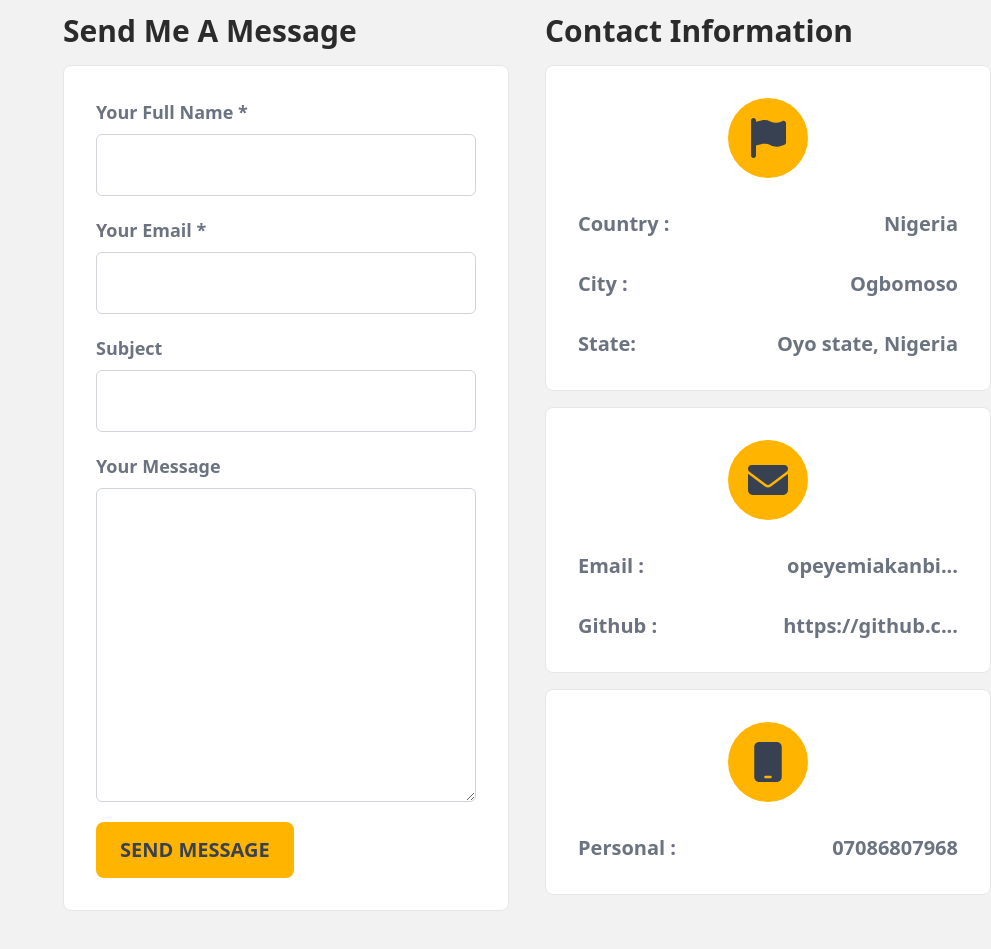
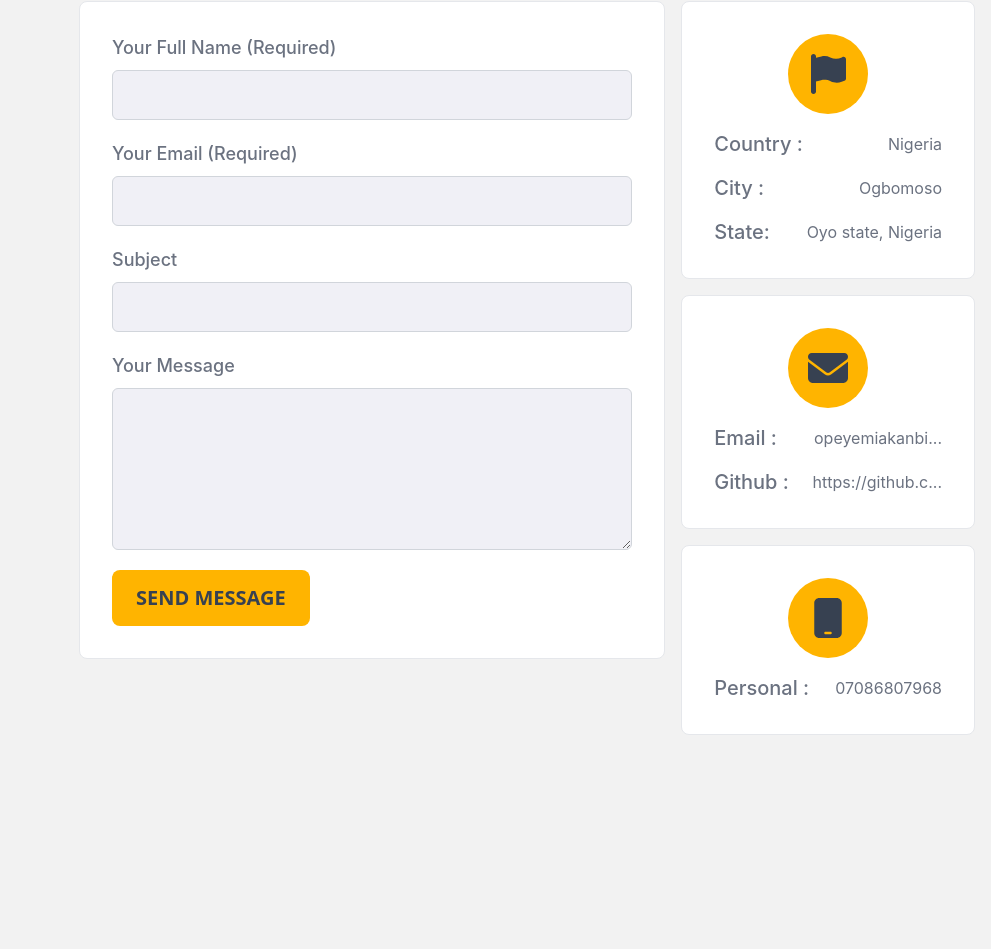
Before and after one commit to springboot20/my-portfolio, a React (Vite) app: page / in a window 1280 px wide. Shown: the part 2473-3422 px from the top of the page, without its empty margins (289-1280 px from the left). After the commit the page ends 3224 px from the top, so only its background shows below. Built offline with nearby package versions, Linux system fonts and the light colour scheme.

Commit message:
contact section modified

```diff
--- a/src/components/Contact.tsx
+++ b/src/components/Contact.tsx
@@ -1,71 +1,67 @@
-import { faEnvelope, faFlag, faMobile } from '@fortawesome/free-solid-svg-icons'
-import { FontAwesomeIcon } from '@fortawesome/react-fontawesome'
-import { truncate } from '../utils'
+import { faEnvelope, faFlag, faMobile } from "@fortawesome/free-solid-svg-icons";
+import { FontAwesomeIcon } from "@fortawesome/react-fontawesome";
+import { truncate } from "../utils";
 
 export const Contact = () => {
   return (
-    <section className="pt-20 pb-28 px-6 lg:px-0" id="contact">
-      <div className="mx-auto max-w-8xl grid grid-cols-1 md:grid-cols-2 gap-9">
+    <section className="p-4" id="contact">
+      <div className="flex gap-4">
         {/* contact form start */}
-        <div className="space-y-4 col-span-1">
-          <h1 className="text-port-black text-3xl font-bold capitalize">
+        <div className="space-y-4 max-w-3xl w-full">
+          <h1 className="text-port-black text-3xl font-inter font-bold capitalize">
             Send me a Message
           </h1>
           <form action="" className="rounded-lg bg-white p-8 border space-y-5">
             <div className="space-y-2">
               <label
                 htmlFor="full-name"
-                className="block text-lg font-semibold text-gray-500"
+                className="capitalize text-lg font-medium font-inter text-gray-500"
               >
-                Your Full Name *
+                your full name (required)
               </label>
               <input
                 type="text"
                 aria-label="full-name"
-                className="px-4 py-4 border border-gray-300 w-full block rounded-md focus:ring-1 focus:ring-port-yellow outline-port-yellow outline-1 text-xl font-medium text-gray-700"
+                className="w-full block px-3 py-2.5 border border-gray-300 bg-[#F0F0F6] rounded-md focus:ring-1 focus:ring-port-yellow outline-port-yellow outline-1 text-xl font-medium text-gray-700"
               />
             </div>
 
             <div className="space-y-2">
               <label
                 htmlFor="email"
-                className="block text-lg font-semibold text-gray-500"
+                className="capitalize text-lg font-medium font-inter text-gray-500"
               >
-                Your Email *
+                your email (required)
               </label>
               <input
                 type="email"
                 aria-label="email"
-                className="px-4 py-4 border border-gray-300 w-full block rounded-md focus:ring-1 focus:ring-port-yellow outline-port-yellow outline-1 text-xl font-medium text-gray-700"
+                className="w-full block px-3 py-2.5 border border-gray-300 bg-[#F0F0F6] rounded-md focus:ring-1 focus:ring-port-yellow outline-port-yellow outline-1 text-xl font-medium text-gray-700"
               />
             </div>
 
             <div className="space-y-2">
-              <label
-                htmlFor="subject"
-                className="block text-lg font-semibold text-gray-500"
-              >
+              <label htmlFor="subject" className="text-lg font-medium font-inter text-gray-500">
                 Subject
               </label>
               <input
                 type="text"
                 aria-label="subject"
-                className="px-4 py-4 border border-gray-300 w-full block rounded-md focus:ring-1 focus:ring-port-yellow outline-port-yellow outline-1 text-xl font-medium text-gray-700"
+                className="w-full block px-3 py-2.5 border border-gray-300 bg-[#F0F0F6] rounded-md focus:ring-1 focus:ring-port-yellow outline-port-yellow outline-1 text-xl font-medium text-gray-700"
               />
             </div>
 
             <div className="space-y-2">
               <label
                 htmlFor="message"
-                className="block text-lg font-semibold text-gray-500"
+                className="capitalize text-lg font-medium font-inter text-gray-500"
               >
-                Your Message
+                your message
               </label>
               <textarea
-                cols={10}
-                rows={10}
+                rows={5}
                 aria-label="message"
-                className="px-4 py-4 border border-gray-300 w-full block rounded-md focus:ring-1 focus:ring-port-yellow outline-port-yellow outline-1 text-xl font-medium text-gray-700"
+                className="w-full block px-3 py-2.5 border border-gray-300 bg-[#F0F0F6] rounded-md focus:ring-1 focus:ring-port-yellow outline-port-yellow outline-1 text-xl font-medium text-gray-700"
               ></textarea>
             </div>
 
@@ -77,82 +73,63 @@ export const Contact = () => {
         {/* contact form ends */}
 
         {/* contact information start */}
-        <div className="space-y-4 col-span-1">
-          <h1 className="text-port-black text-3xl font-bold capitalize">
+        <div className="space-y-4 max-w-2xl flex-grow flex-shrink-0">
+          <h1 className="text-port-black text-3xl font-inter font-bold capitalize">
             Contact Information
           </h1>
           <div className="space-y-4">
-            <div className="rounded-lg bg-white p-8 border space-y-8">
+            <div className="rounded-lg bg-white p-8 border space-y-4">
               <div className="flex items-center justify-center h-20 w-20 bg-port-yellow rounded-full mx-auto">
-                <FontAwesomeIcon
-                  icon={faFlag}
-                  className="text-gray-700 h-10 text-center"
-                />
+                <FontAwesomeIcon icon={faFlag} className="text-gray-700 h-10 text-center" />
               </div>
-              <div className="">
-                <p className="text-xl text-gray-500 font-semibold flex justify-between items-center">
-                  <span>Country :</span>
-                  <span>Nigeria</span>
-                </p>
-              </div>
+              <p className="text-gray-500 font-inter flex justify-between items-center">
+                <span className="text-xl font-medium">Country :</span>
+                <span className="font-normal text-base">Nigeria</span>
+              </p>
 
-              <div className="">
-                <p className="text-xl text-gray-500 font-semibold flex justify-between items-center">
-                  <span>City :</span>
-                  <span>Ogbomoso</span>
-                </p>
-              </div>
+              <p className="text-gray-500 font-inter flex justify-between items-center">
+                <span className="text-xl font-medium">City :</span>
+                <span className="font-normal text-base">Ogbomoso</span>
+              </p>
 
-              <div className="">
-                <p className="text-xl text-gray-500 font-semibold flex justify-between items-center">
-                  <span>State:</span>
-                  <span>Oyo state, Nigeria</span>
-                </p>
-              </div>
+              <p className="text-gray-500 font-inter flex justify-between items-center">
+                <span className="text-xl font-medium">State:</span>
+                <span className="font-normal text-base">Oyo state, Nigeria</span>
+              </p>
             </div>
 
-            <div className="rounded-lg bg-white p-8 border space-y-8">
+            <div className="rounded-lg bg-white p-8 border space-y-4">
               <div className="flex items-center justify-center h-20 w-20 bg-port-yellow rounded-full mx-auto">
-                <FontAwesomeIcon
-                  icon={faEnvelope}
-                  className="text-gray-700 h-10 text-center"
-                />
+                <FontAwesomeIcon icon={faEnvelope} className="text-gray-700 h-10 text-center" />
               </div>
-              <div className="">
-                <p className="text-xl text-gray-500 font-semibold flex justify-between items-center">
-                  <span>Email :</span>
-                  <span>{truncate('opeyemiakanbi328@gmail.com', 13)}</span>
-                </p>
-              </div>
+              <p className="text-gray-500 font-inter flex justify-between items-center">
+                <span className="text-xl font-medium">Email :</span>
+                <span className="font-normal text-base">
+                  {truncate("opeyemiakanbi328@gmail.com", 13)}
+                </span>
+              </p>
 
-              <div className="">
-                <p className="text-xl text-gray-500 font-semibold flex justify-between items-center">
-                  <span>Github :</span>
-                  <a href="https://github.com/springboot20">
-                    {truncate('https://github.com/springboot20', 16)}
-                  </a>
-                </p>
-              </div>
+              <p className="text-gray-500 font-inter flex justify-between items-center">
+                <span className="text-xl font-medium">Github :</span>
+                <a href="https://github.com/springboot20">
+                  {truncate("https://github.com/springboot20", 16)}
+                </a>
+              </p>
             </div>
 
-            <div className="rounded-lg bg-white p-8 border space-y-8">
+            <div className="rounded-lg bg-white p-8 border space-y-4">
               <div className="flex items-center justify-center h-20 w-20 bg-port-yellow rounded-full mx-auto">
-                <FontAwesomeIcon
-                  icon={faMobile}
-                  className="text-gray-700 h-10 text-center"
-                />
+                <FontAwesomeIcon icon={faMobile} className="text-gray-700 h-10 text-center" />
               </div>
-              <div className="">
-                <p className="text-xl text-gray-500 font-semibold flex justify-between items-center">
-                  <span>Personal :</span>
-                  <span>07086807968</span>
-                </p>
-              </div>
+              <p className="text-gray-500 font-inter flex justify-between items-center">
+                <span className="text-xl font-medium">Personal :</span>
+                <span className="font-normal text-base">07086807968</span>
+              </p>
             </div>
           </div>
         </div>
         {/* contact information start */}
       </div>
     </section>
-  )
-}
+  );
+};
```
